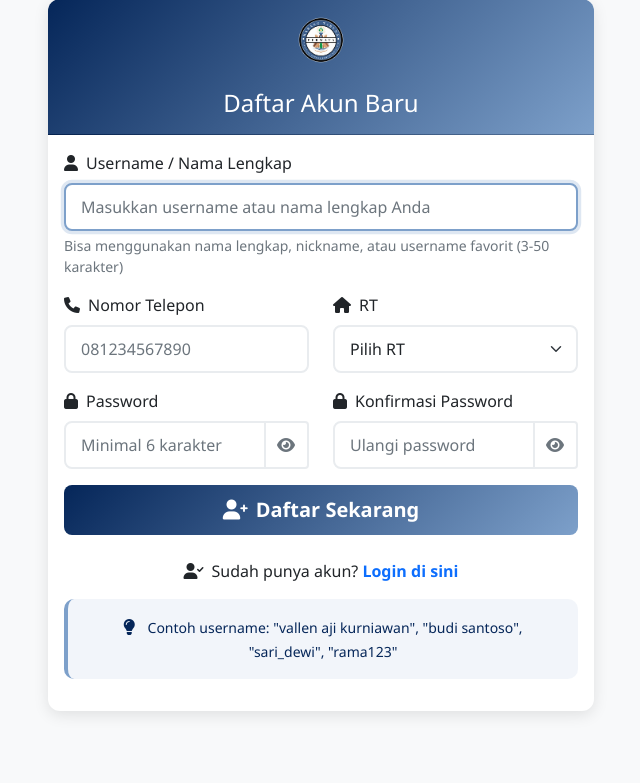
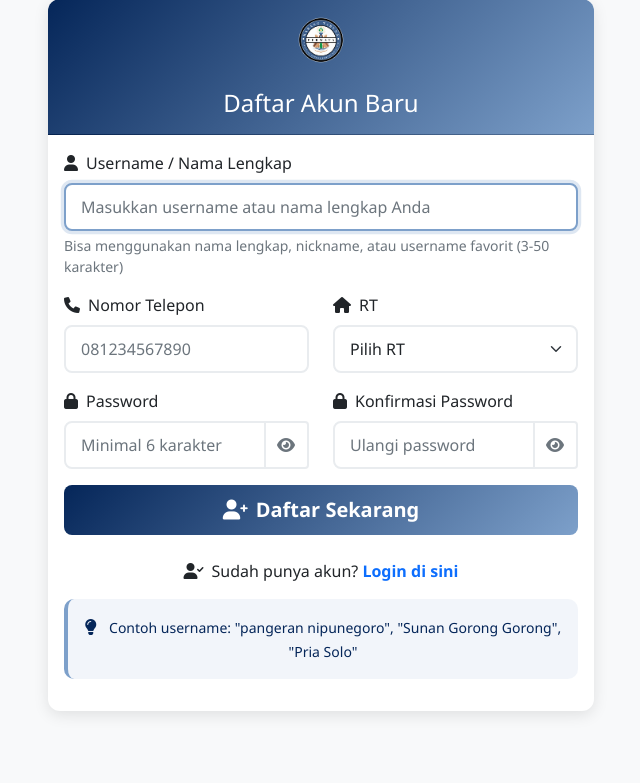
Before and after one commit to RW01TajiPermata/absensi_permata, a Flask app: page /register in a window 1280 px wide. Shown: the part 74-857 px from the top of the page, without its empty margins (319-959 px from the left). Run offline with Flask 3, Linux system fonts and the light colour scheme.

Commit message:
Update register.html

```diff
--- a/templates/register.html
+++ b/templates/register.html
@@ -118,7 +118,7 @@
                     </p>
                     <div class="alert alert-info">
                         <i class="fas fa-lightbulb me-2"></i>
-                        <small>Contoh username: "vallen aji kurniawan", "budi santoso", "sari_dewi", "rama123"</small>
+                        <small>Contoh username: "pangeran nipunegoro", "Sunan Gorong Gorong", "Pria Solo" </small>
                     </div>
                 </div>
             </div>
@@ -219,4 +219,5 @@ document.addEventListener('DOMContentLoaded', function() {
     }
 }
 </style>
+
 {% endblock %}
```
